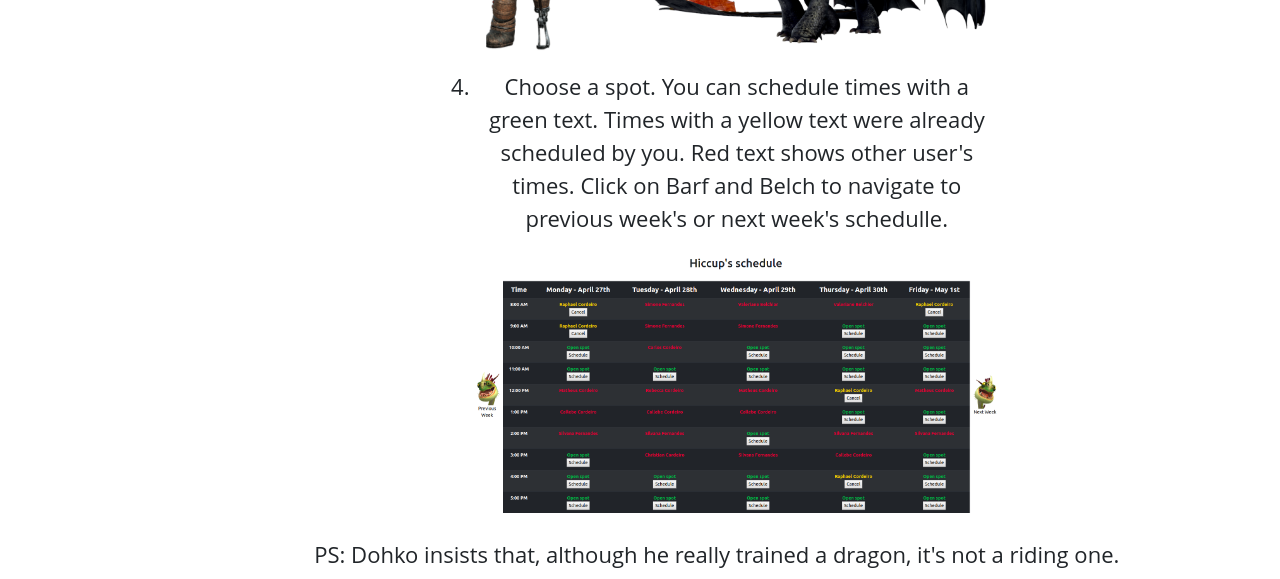
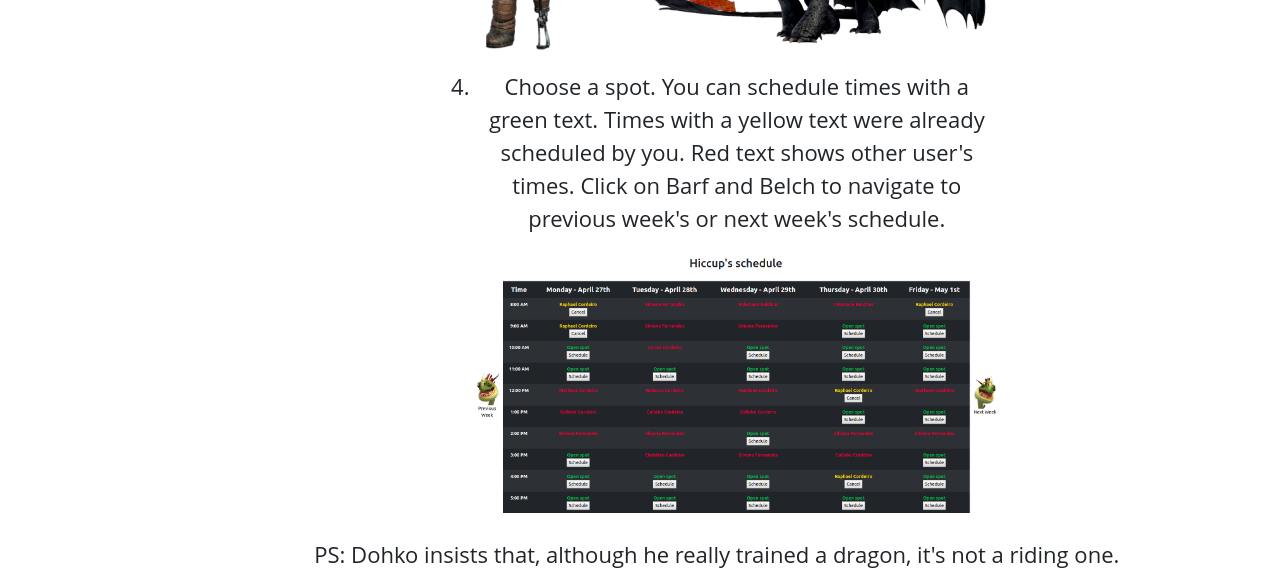
Before and after one commit to phalado/final-capstone, a React (Create React App) app: page /how-to-schedule in a window 1280 px wide. Shown: the part 1065-1644 px from the top of the page. Built offline with nearby package versions, Linux system fonts and the light colour scheme; no server answers.

Commit message:
Corrected a bug and filled README

```diff
--- a/src/components/Header.js
+++ b/src/components/Header.js
@@ -17,14 +17,12 @@ const Header = props => {
   if (user.logged) {
     return (
       <header className="header">
-        <div>
+        <div className="header-logo-name">
           <Link to="/">
             <button type="button" className="header-button">
               <img src="/contents/httyd-icon2.png" alt="Home" className="header-button-img" />
             </button>
           </Link>
-        </div>
-        <div>
           <h1>{'Berk\'s Dragon Flying Academy'}</h1>
         </div>
         <div className="account-buttons-container">
--- a/src/components/HowToScheule.js
+++ b/src/components/HowToScheule.js
@@ -46,7 +46,7 @@ const HowToSchedule = () => (
         Choose a spot. You can schedule times with  a green text.
         Times with a yellow text were already scheduled by you.
         Red text shows other user&apos;s times.
-        Click on Barf and Belch to navigate to previous week&apos;s or next week&apos;s schedulle.
+        Click on Barf and Belch to navigate to previous week&apos;s or next week&apos;s schedule.
         <img src="/contents/schedule-print.png" alt="Login print" className="list-image-100 my-4" />
       </li>
     </ol>
--- a/src/components/styles/Tables.css
+++ b/src/components/styles/Tables.css
@@ -7,7 +7,7 @@ button {
 }
 
 .table {
-  width: 96%;
+  width: auto;
   margin: 2rem auto;
 }
 
```
Also changed, not shown: public/contents/welcome.png (added), 1 other file (tests, documents, lock files or other folders).
